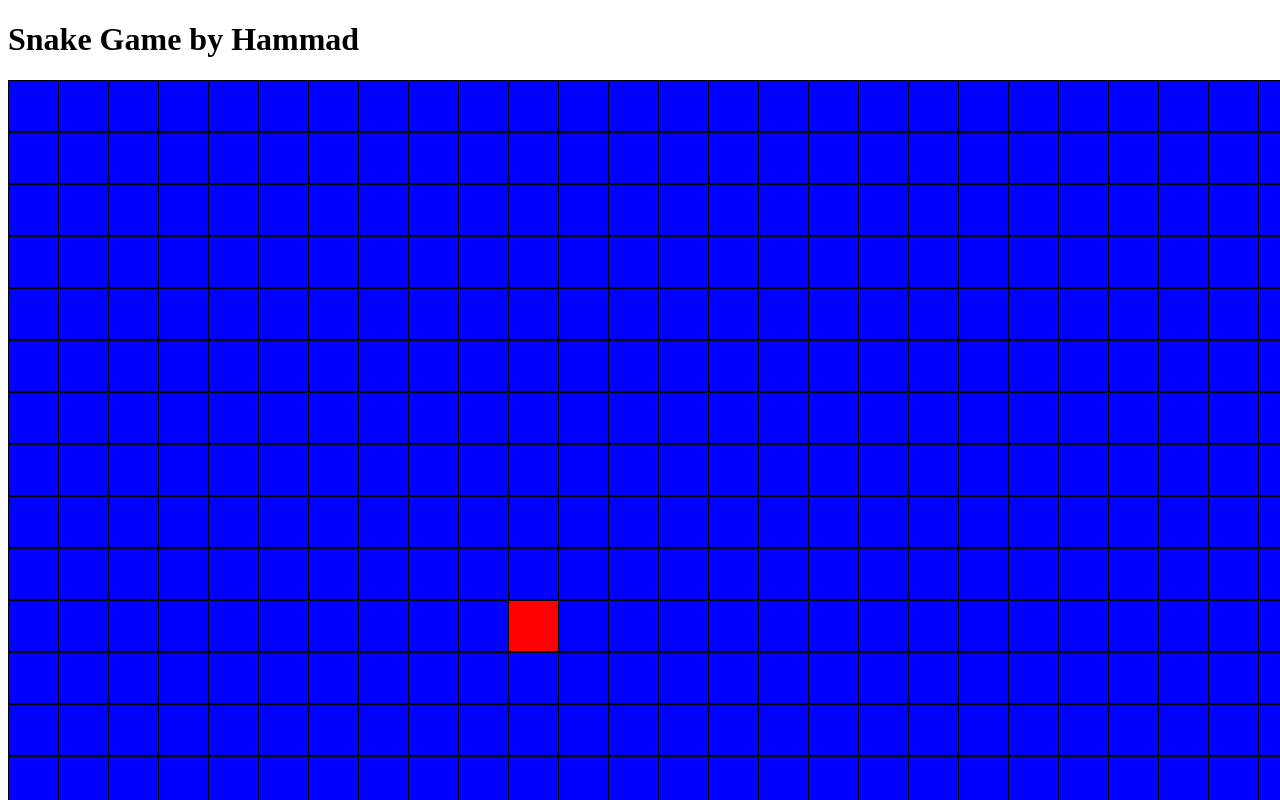
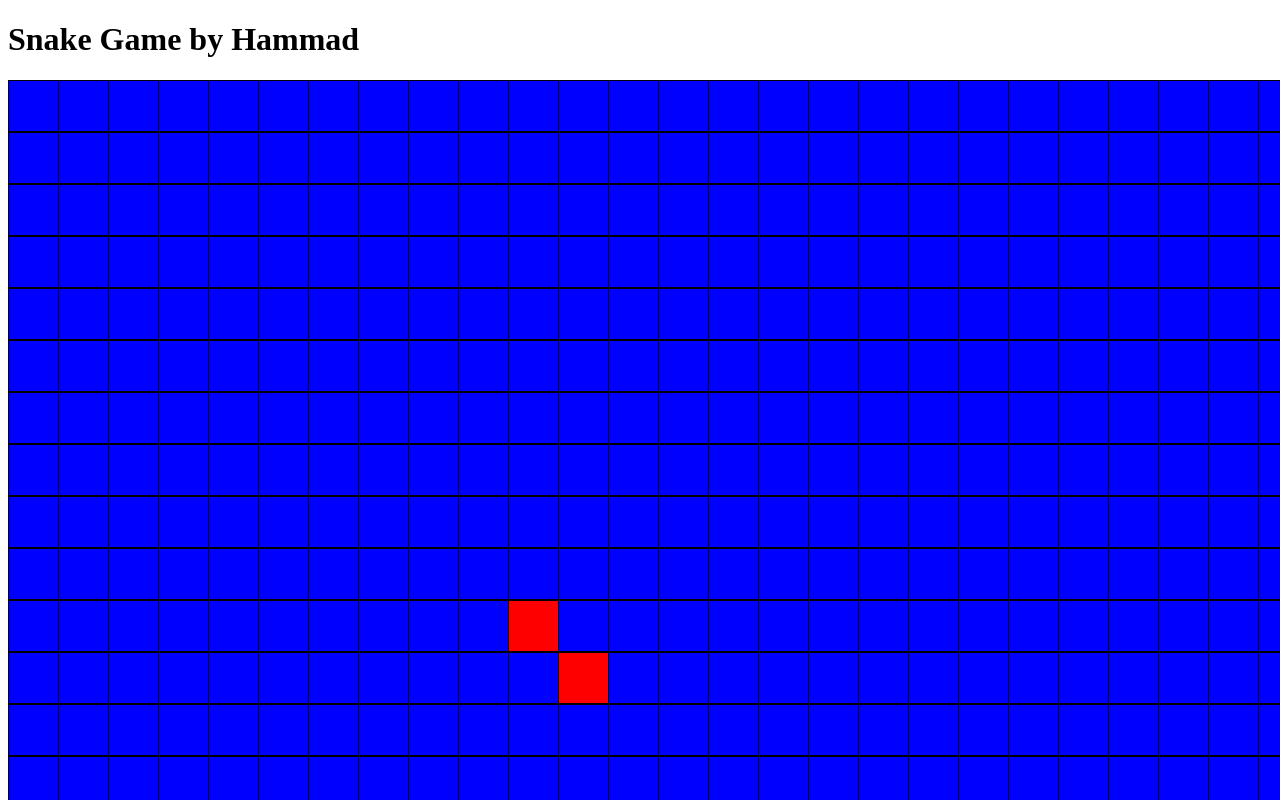
Before and after one commit to mhnaeem/snake-game, a React (Vite) app: page / in a window 1280 px wide. Shown: the top 800 px of the page. Built offline with nearby package versions, Linux system fonts and the light colour scheme.

Commit message:
Add ability to pass in multiple food sources

```diff
--- a/src/Grid.tsx
+++ b/src/Grid.tsx
@@ -6,10 +6,10 @@ type GridProps = {
     rows: number;
     columns: number;
     cellSize: number;
-    active: {
+    active: Array<{
         x: number,
         y: number
-    };
+    }>;
 }
 
 type GridState = {
@@ -22,14 +22,17 @@ function isValidDimensions(columns: number, rows: number): boolean {
 
 function generateGrid({rows, columns, cellSize, active}: GridProps): GridState {
     const mainGrid: GridState = {};
+    const allActive: { [pos: string]: boolean } = active.reduce((a, v) => {
+        const key = `${v.x},${v.y}`;
+        return {...a, [key]: v}
+    }, {});
 
     for (let h = 0; h < rows; h++) {
         for (let w = 0; w < columns; w++) {
             const x = w;
             const y = h;
             const pos = `${x},${y}`;
-            let isActive = active.x === x && active.y === y;
-            mainGrid[pos] = ({ y: y, x: x, active: isActive, size: cellSize });
+            mainGrid[pos] = ({ y: y, x: x, active: !!allActive[pos], size: cellSize });
         }
     }
 
--- a/src/SnakeGame.tsx
+++ b/src/SnakeGame.tsx
@@ -5,7 +5,7 @@ export function SnakeGame(): JSX.Element {
     return (
         <div>
             <h1>Snake Game by Hammad</h1>
-            <Grid rows={17} columns={35} cellSize={50} active={{x: 10, y:10}}/>
+            <Grid rows={17} columns={35} cellSize={50} active={[{x: 10, y:10}, {x: 11, y:11}]}/>
         </div>
     )
 }
```
